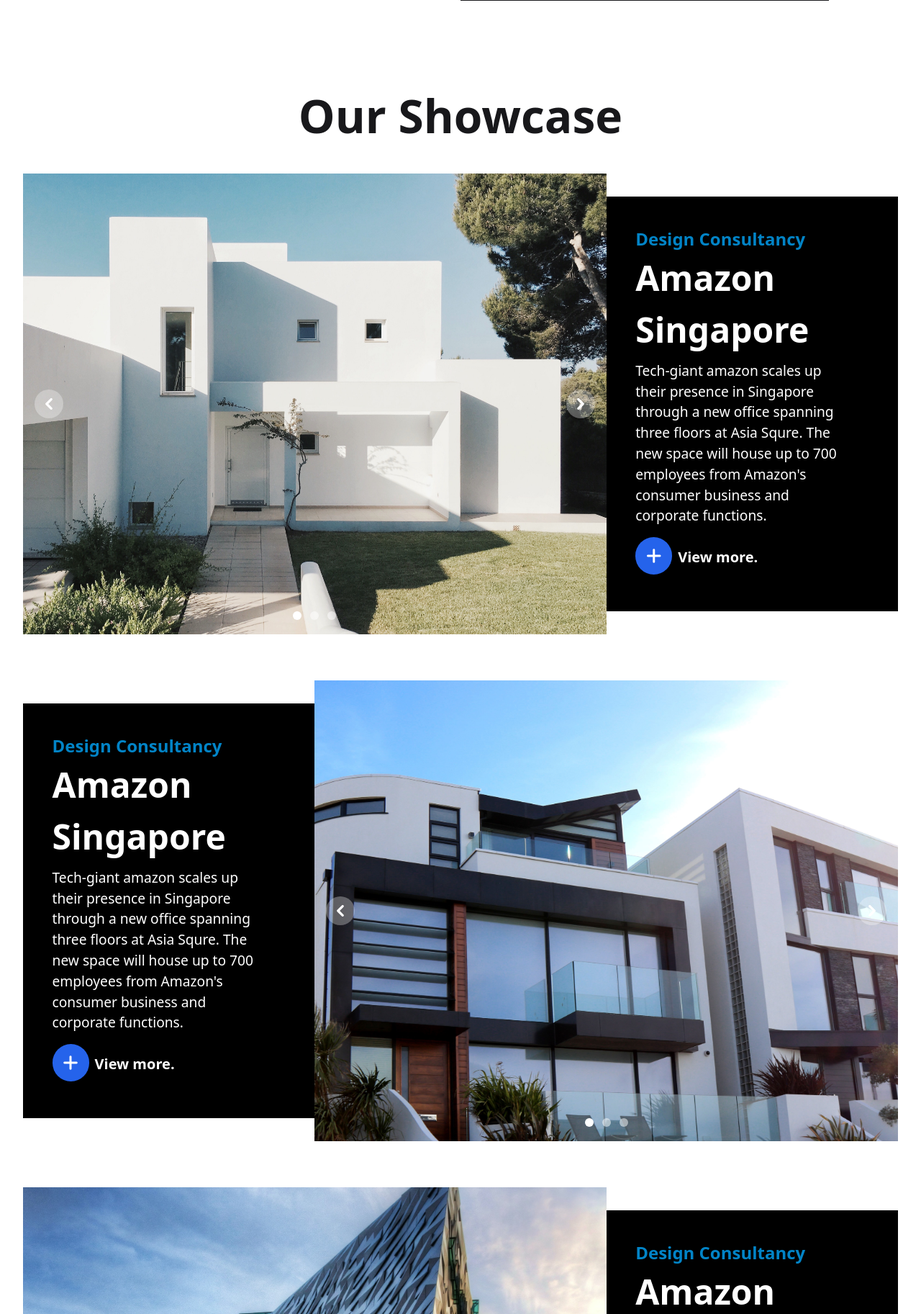
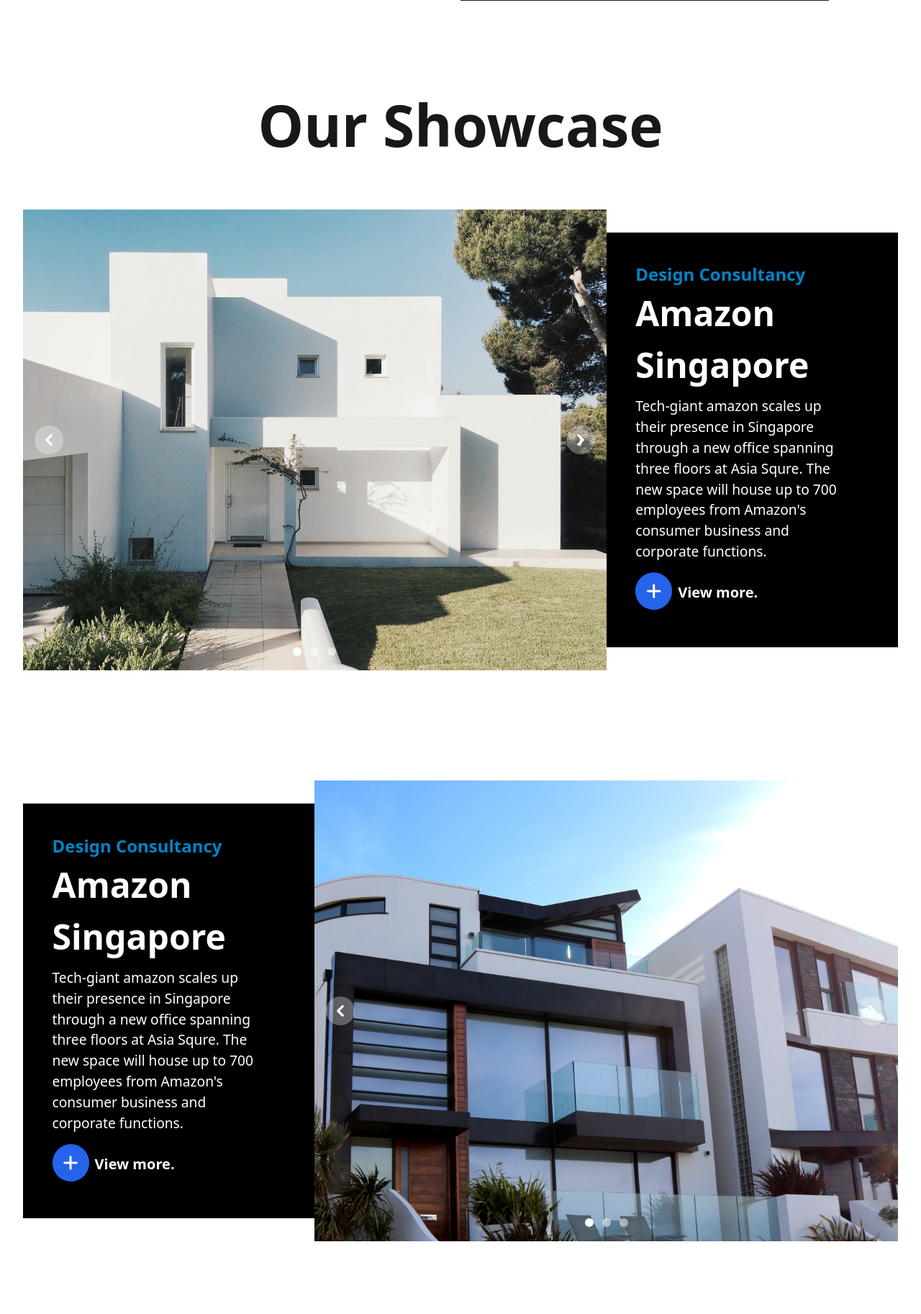
Before and after one commit to jakemerlin1133/architect2, a PHP site: page / in a window 1280 px wide. Shown: the part 1367-3192 px from the top of the page at 72% size. Run offline with PHP 8.4, Linux system fonts and the light colour scheme; some libraries are stand-ins or nearby versions.

Commit message:
code added

```diff
--- a/index.php
+++ b/index.php
@@ -149,12 +149,12 @@
     </div>
 
     <!-- Portfolio -->
-    <div class="text-zinc-900 font-bold text-center max-[1023px]:text-[2.7em] .... min-[1024px]:text-[4em] mt-[7rem]">
+    <div class="text-zinc-900 font-bold text-center .... max-[767px]:text-[2.7rem] max-[767px]:mt-[2.5rem] .... min-[768px]:text-[4.5rem] min-[768px]:mt-[4rem] .... min-[1024px]:text-[5em] min-[1024px]:mt-[7rem]">
         Our Showcase
     </div>
 
     <!-- 1st carousel -->
-    <div class="grid .... max-[1023px]:grid-cols-1 max-[1023px]:mt-[5%] .... min-[1024px]:grid-cols-2 min-[1024px]:p-[2.5vw]" id="first-carousel">
+    <div class="grid .... max-[1023px]:grid-cols-1 max-[1023px]:mt-[5%] .... min-[1024px]:mt-[2%] min-[1024px]:grid-cols-2 min-[1024px]:p-[2.5vw]" id="first-carousel">
         <div>
             <div id="default-carousel" class="relative w-full z-[1]" data-carousel="slide">
                 <!-- Carousel wrapper -->
@@ -207,7 +207,7 @@
     </div>
 
     <!-- 2nd carousel -->
-    <div class="grid .... max-[1023px]:grid-cols-1 max-[1023px]:mt-[15%] .... min-[1024px]:grid-cols-2 min-[1024px]:p-[2.5vw]" id="second-carousel">
+    <div class="grid .... max-[1023px]:grid-cols-1 max-[1023px]:mt-[15%] .... min-[1024px]:mt-[7%]  min-[1024px]:grid-cols-2 min-[1024px]:p-[2.5vw]" id="second-carousel">
         <div class="bg-black w-full pt-[10%] pl-[10%] .... min-[1024px]:my-auto min-[1024px]:h-[90%]">
             <div class="text-sky-600 font-bold text-[1.5em]">Design Consultancy</div>
             <div class="text-white font-bold text-[3em] pr-[5%]">Amazon Singapore</div>
@@ -260,7 +260,7 @@
     </div>
 
     <!-- 3rd carousel -->
-    <div class="grid .... max-[1023px]:grid-cols-1 max-[1023px]:mt-[15%] .... min-[1024px]:grid-cols-2 min-[1024px]:p-[2.5vw]" id="third-carousel">
+    <div class="grid .... max-[1023px]:grid-cols-1 max-[1023px]:mt-[15%] .... min-[1024px]:mt-[7%] min-[1024px]:grid-cols-2 min-[1024px]:p-[2.5vw]" id="third-carousel">
         <div>
             <div id="default-carousel" class="relative w-full z-[1]" data-carousel="slide">
                 <!-- Carousel wrapper -->
```
